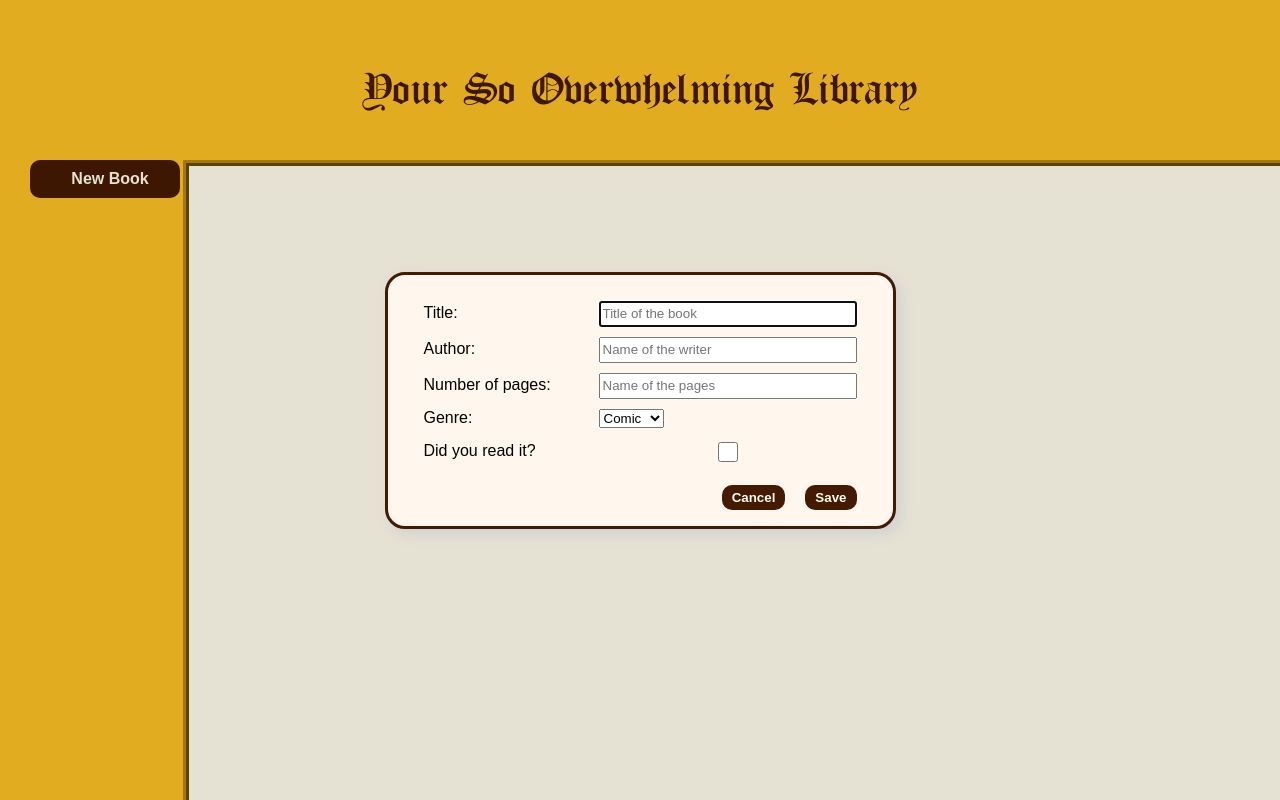
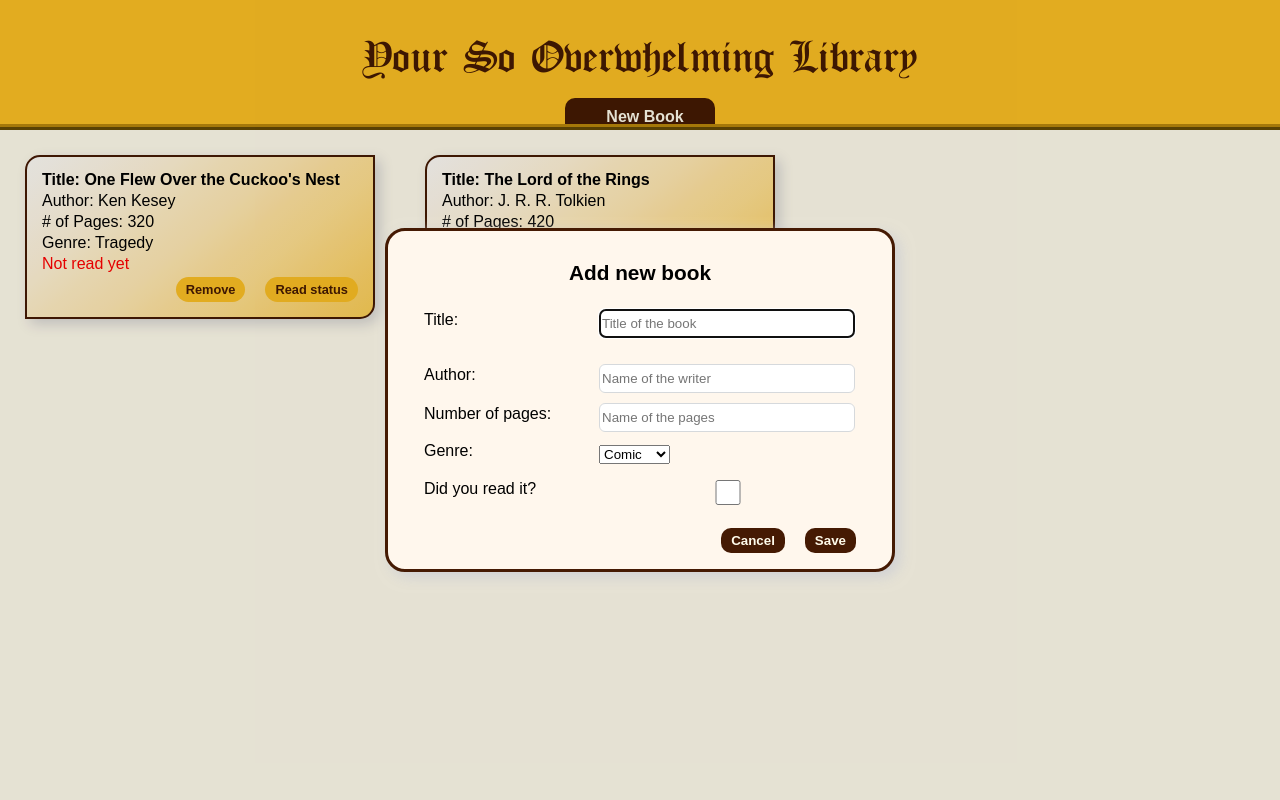
Before and after one commit to renrom/library, a plain HTML site: page index.html in a window 1280 px wide. Both pictures are taken after a click on the button "New Book". Shown: the top 800 px of the page. Drawn offline with Linux system fonts and the light colour scheme.

Commit message:
Added all logics.

```diff
--- a/css/styles.css
+++ b/css/styles.css
@@ -15,49 +15,39 @@ body {
     font-family: Arial, Helvetica, sans-serif;
     margin: 0;
     padding: 0;
+    box-sizing: border-box;
     height: 100%;
-    box-sizing: border-box;
-
-
+    background-color: var(--light-theme-color);
 }
 
 .container {
-    display: grid;
-
-}
+    line-height: 0.1rem;
+    }
 
 .header {
-    display: flex;
-    justify-content: center;
-    align-items: center;
+    text-align: center;
+    display: inline-block;
+    width: 100%;
     font-family: oldenglish, system-ui, -apple-system, BlinkMacSystemFont, 'Segoe UI', Roboto, Oxygen, Ubuntu, Cantarell, 'Open Sans', 'Helvetica Neue', sans-serif;
     font-size: 3rem;
     background-color: var(--main-theme-color);
     color: var(--font-color);
-    height: 10rem;
+    height: 13vh;
+    padding-bottom: 20px;
 }
 
 .bottom-wrapper {
     display: grid;
-    grid-template-columns: 1fr 6fr;
     background-color: var(--main-theme-color);
-    height: 100vh;
+    line-height: 1rem;
 
 }
 
-.sidebar {
-    padding-left: 30px;
-}
-
 .btn-newbook {
-
-    display: flex;
     border: 0;
     background-color: var(--font-color);
     color: var(--light-theme-color);
     padding: 10px 10px 10px 20px;
-    align-items: center;
-    justify-content: center;
     cursor: pointer;
     font-size: 1rem;
     font-weight: 600;
@@ -71,13 +61,13 @@ body {
 
 .input-row > input {
     width: 250px;
+    border: 1px solid #d6d9dc;
+    border-radius: 6px;
 }
-
 
 .input-row > label,
 .input-row > input {
-    height: 20px;
-
+    height: 25px;
 }
 
 .input-row {
@@ -87,7 +77,10 @@ body {
     justify-content: flex-start;
     gap: 25px;
 
+
 }
+
+
 
 .btn-form {
     display: flex;
@@ -120,29 +113,41 @@ dialog {
 .main-body {
     background-color: var(--light-theme-color);
     border-top: 6px ridge darkgoldenrod;
-    border-left: 6px ridge darkgoldenrod;
-    padding-top: 25px;
-    padding-left: 25px;
-    padding-right: 25px;
+    padding: 25px 25px 25px 25px;
     }
 
 
 .book-placement{
     display: grid;
-    grid-template-columns: repeat(auto-fit, minmax(200px, 250px));
-    gap: 70px;
+    grid-template-columns: repeat(auto-fit, minmax(200px, 350px));
+    gap: 50px;
 
 }
 
 .book-item {
     display: grid;
     gap: 5px;
-    border: 2px solid rgb(197, 192, 192);
+    border: 2px solid var(--font-color);
     background-color: white;
-    padding: 10px;
+
+    background-image: linear-gradient(
+  320deg,
+  hsl(44deg 95% 66%) 0%,
+  hsl(43deg 97% 70%) 11%,
+  hsl(43deg 98% 74%) 21%,
+  hsl(43deg 99% 78%) 31%,
+  hsl(42deg 100% 81%) 41%,
+  hsl(42deg 100% 85%) 51%,
+  hsl(42deg 100% 88%) 62%,
+  hsl(41deg 100% 92%) 73%,
+  hsl(40deg 94% 95%) 85%,
+  hsl(40deg 60% 98%) 100%
+);
+    padding: 15px;
     border-top-left-radius: 15px;
     border-bottom-right-radius: 15px;
-    box-shadow: 5px 5px 14px #d0d0d4;
+    box-shadow: 5px 5px 14px #d4d2d0;
+
 
 }
 
@@ -154,7 +159,16 @@ dialog {
 
 .book-title {
     font-weight: 600;
-    font-size: 1.2rem;
+    font-size: 1rem;
+}
+
+.book-isread {
+    color: green;
+
+}
+
+.book-isnotread {
+    color: red;
 }
 
 .book-item-buttons > * {
@@ -169,3 +183,8 @@ dialog {
     font-weight: 600;
 
 }
+
+h1 {
+    text-align: center;
+    font-size: 1.3rem;
+}
--- a/index.html
+++ b/index.html
@@ -16,15 +16,12 @@
 
         <div class="header">
             <p>Your So Overwhelming Library</p>
+            <button class="btn-newbook">New Book</button>
         </div>
 
 
         <div class="bottom-wrapper">
 
-            <div class="sidebar">
-
-                <button class="btn-newbook">New Book</button>
-            </div>
             <div class="main-body">
                 <div class="book-placement">
                 </div>
@@ -36,27 +33,33 @@
     <dialog id="newbook-dialog">
 
         <form id="newbook-form">
+            <h1>Add new book</h1>
             <div class="input-row">
                 <label for="booktitle">Title:</label>
-                <input type="text" id="booktitle" class="booktitle" name="booktitle" placeholder="Title of the book">
+                <input type="text" id="booktitle" class="booktitle" name="booktitle" required placeholder="Title of the book" >
             </div>
+            <p id="errortitle"></p>
+
             <div class="input-row">
                 <label for="author">Author:</label>
-                <input type="text" id="author" class="author" name="author" placeholder="Name of the writer">
+                <input type="text" id="author" class="author" name="author" placeholder="Name of the writer" required>
             </div>
             <div class="input-row">
                 <label for="pages">Number of pages:</label>
-                <input type="number" id="pages" class="pages" name="pages" placeholder="Name of the pages">
+                <input type="number" id="pages" class="pages" name="pages" placeholder="Name of the pages" required>
             </div>
             <div class="input-row">
                 <label for="genre" class="">Genre: </label>
                 <select name="genre" id="genre">
                     <option value="Comic" class="">Comic</option>
                     <option value="Drama" class="">Drama</option>
+                    <option value="Drama" class="">Fantasy</option>
                     <option value="History" class="">History</option>
                     <option value="Horror" class="">Horror</option>
                     <option value="Roman" class="">Roman</option>
                     <option value="Thriller" class="">Thriller</option>
+                    <option value="Thriller" class="">Tragedy</option>
+
                 </select>
             </div>
             <div class="input-row">
@@ -65,7 +68,7 @@
             </div>
             <div class="btn-form">
                 <button class="cancel-newbook" type="button">Cancel</button>
-                <button class="save-newbook" type="button">Save</button>
+                <button class="save-newbook" type="button" >Save</button>
             </div>
 
         </form>
--- a/scripts/library.js
+++ b/scripts/library.js
@@ -44,7 +44,8 @@ function addBookToLibary() {
   var author = document.getElementById("author").value;
   var pages = document.getElementById("pages").value;
   var genre = document.getElementById("genre").value;
-  var read = document.getElementById("read").value;
+  var read = document.getElementById("read").checked;
+
   var book = new Book(title, author, pages, genre, read, book);
 
   myLibrary.push(book);
@@ -52,7 +53,6 @@ function addBookToLibary() {
   addBookToPlacement();
 
   document.getElementById("newbook-form").reset();
-  console.log(myLibrary)
 
 }
 
@@ -70,20 +70,34 @@ function displayBook(indexnumber) {
   var bookBtnRead = document.createElement("button");
 
 
-  bookTitle.appendChild(document.createTextNode(myLibrary[indexnumber].title));
+  bookTitle.appendChild(document.createTextNode("Title: " + myLibrary[indexnumber].title));
   bookTitle.className = "book-title";
 
-  bookAuthor.appendChild(document.createTextNode(myLibrary[indexnumber].author));
+  bookAuthor.appendChild(document.createTextNode("Author: " + myLibrary[indexnumber].author));
   bookAuthor.className = "author";
 
-  bookPages.appendChild(document.createTextNode(myLibrary[indexnumber].pages));
+  bookPages.appendChild(document.createTextNode("# of Pages: " + myLibrary[indexnumber].pages));
   bookPages.className = "pages";
 
-  bookGenre.appendChild(document.createTextNode(myLibrary[indexnumber].genre));
+  bookGenre.appendChild(document.createTextNode("Genre: " + myLibrary[indexnumber].genre));
   bookGenre.className = "genre";
 
-  bookRead.appendChild(document.createTextNode(myLibrary[indexnumber].read));
-  bookRead.className = "read";
+
+
+  if (myLibrary[indexnumber].read) {
+
+    bookRead.appendChild(document.createTextNode("Read"));
+    bookRead.className = "book-isread";
+  } else {
+    bookRead.appendChild(document.createTextNode("Not read yet"));
+    bookRead.className = "book-isnotread";
+
+  };
+
+
+
+  //bookRead.appendChild(document.createTextNode("Read: "+myLibrary[indexnumber].read));
+  //bookRead.className = "read";
 
   bookItemButtons.className = "book-item-buttons";
   bookBtnRemove.textContent = "Remove";
@@ -111,25 +125,28 @@ function displayBook(indexnumber) {
     indexToRemove = bookItem.dataset.index;
     myLibrary.splice(indexToRemove, 1);
 
-
     const books = document.querySelector(".book-placement")
     books.innerHTML = '';
 
-
-      for (let i = 0; i <= myLibrary.length; i++) {
-        displayBook(i)
-      }
-
-
-
-
-
-
+    for (let i = 0; i <= myLibrary.length; i++) {
+      displayBook(i)
+    }
   });
 
+  bookBtnRead.addEventListener("click", () => {
+    indexToUpdateReadStatus = bookItem.dataset.index;
 
-  bookBtnRead.addEventListener("click", () => {
+    if (myLibrary[indexToUpdateReadStatus].read) {
+      myLibrary[indexToUpdateReadStatus].read = false;
+    } else {
+      myLibrary[indexToUpdateReadStatus].read = true;
+    }
+    const books = document.querySelector(".book-placement")
+    books.innerHTML = '';
 
+    for (let i = 0; i <= myLibrary.length; i++) {
+      displayBook(i)
+    }
   });
 }
 
@@ -141,3 +158,26 @@ function addBookToPlacement() {
 
 
 }
+
+
+var book = new Book(
+  "One Flew Over the Cuckoo's Nest",
+  "Ken Kesey",
+  320,
+  "Tragedy",
+  false);
+
+myLibrary.push(book);
+
+addBookToPlacement();
+
+var book = new Book(
+  "The Lord of the Rings",
+  "J. R. R. Tolkien",
+  420,
+  "Fantasy",
+  false);
+
+myLibrary.push(book);
+
+addBookToPlacement();
```
Also changed, not shown: images/books.jpg (deleted), images/pexels-alexander-grey-1148399.jpg (deleted), images/side-bar.jpg (deleted).
